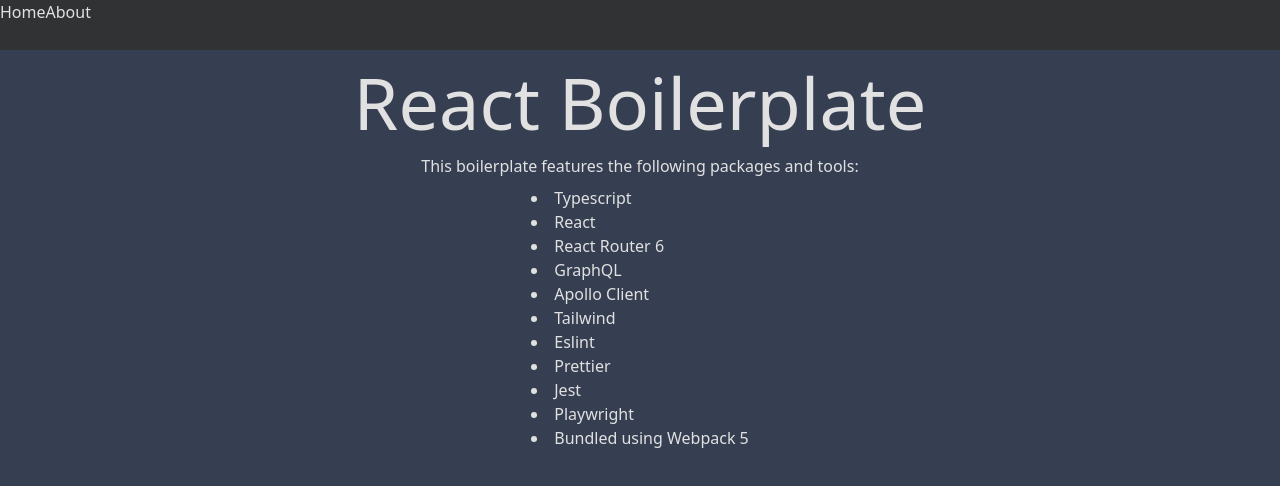
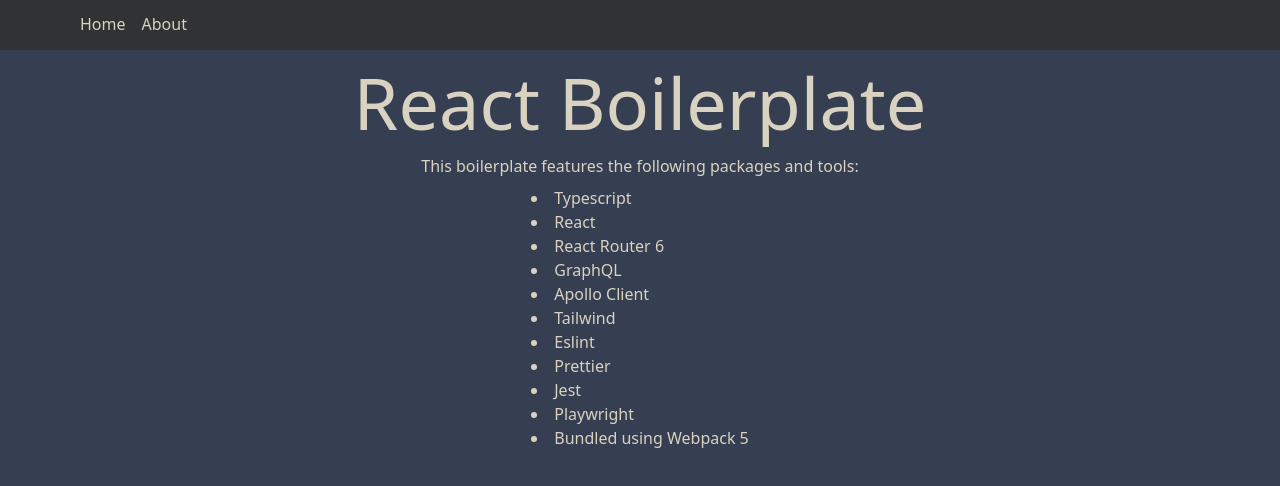
Before and after one commit to luke-hays/web-boilerplate, a React app in the folder react/: page / in a window 1280 px wide. Shown: the top 486 px of the page. Built offline with nearby package versions, Linux system fonts and the light colour scheme.

Commit message:
style navbar

```diff
--- a/react/src/components/Navbar.tsx
+++ b/react/src/components/Navbar.tsx
@@ -1,12 +1,12 @@
 import { Link } from 'react-router-dom';
-
-import './Navbar.css';
 
 const Navbar = (): JSX.Element => {
   return (
-    <div id="NavbarContainer">
+    <div className="my-3 ml-20">
       <nav>
-        <Link to="/">Home</Link>
+        <Link to="/" className="mr-4">
+          Home
+        </Link>
         <Link to="about">About</Link>
       </nav>
     </div>
--- a/react/src/index.css
+++ b/react/src/index.css
@@ -12,7 +12,7 @@
 
 #HeaderContainer {
   background-color: #313234;
-  color: #e1e1e1;
+  color: #d9d2c1;
   height: 50px;
   position: fixed;
   width: 100%;
@@ -22,7 +22,7 @@
 
 #MainContainer {
   background-color: #363f52;
-  color:#e1e1e1;
+  color:#d9d2c1;
   margin-top: 50px;
   height: calc(100vh - 50px);
   width: 100%;
```
Also changed, not shown: react/src/components/Navbar.css (deleted).
